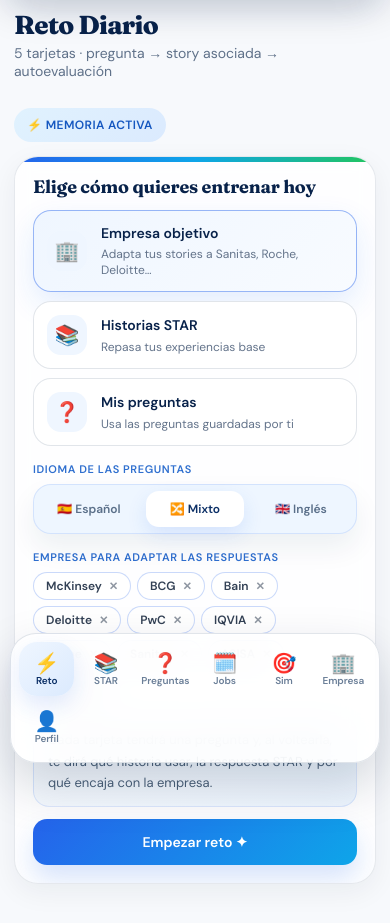
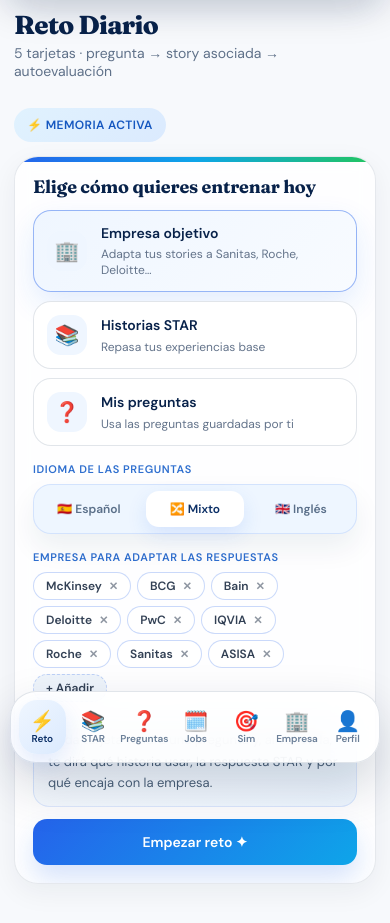
Before and after one commit to jaimeehh/Interview-Prep-App, a website: page index.html in a window 390 px wide. Shown: the part 71-994 px from the top of the page. Drawn offline with Linux system fonts and the light colour scheme.

```diff
--- a/styles.css
+++ b/styles.css
@@ -465,7 +465,7 @@ body{
   .segmented{position:sticky;top:72px;z-index:70;box-shadow:0 14px 28px rgba(13,43,83,.07)}
   .fc-card,.fc-face{min-height:360px}.fc-face{padding:22px;border-radius:30px}.fc-question{font-size:22px;line-height:1.28}.fc-back{overflow:auto}.fc-rate{position:sticky;bottom:92px;background:rgba(247,249,252,.82);backdrop-filter:blur(12px);padding:10px;border-radius:22px;border:1px solid rgba(13,43,83,.08)}
   .bottom-nav{
-    position:fixed;left:10px;right:10px;bottom:10px;z-index:180;display:grid;grid-template-columns:repeat(6,1fr);gap:4px;
+    position:fixed;left:10px;right:10px;bottom:10px;z-index:180;display:grid;grid-template-columns:repeat(7,1fr);gap:4px;
     background:rgba(255,255,255,.86);backdrop-filter:blur(20px);border:1px solid rgba(13,43,83,.12);border-radius:26px;
     padding:8px;box-shadow:0 22px 50px rgba(7,26,53,.18), inset 0 1px 0 rgba(255,255,255,.75);
   }
```
